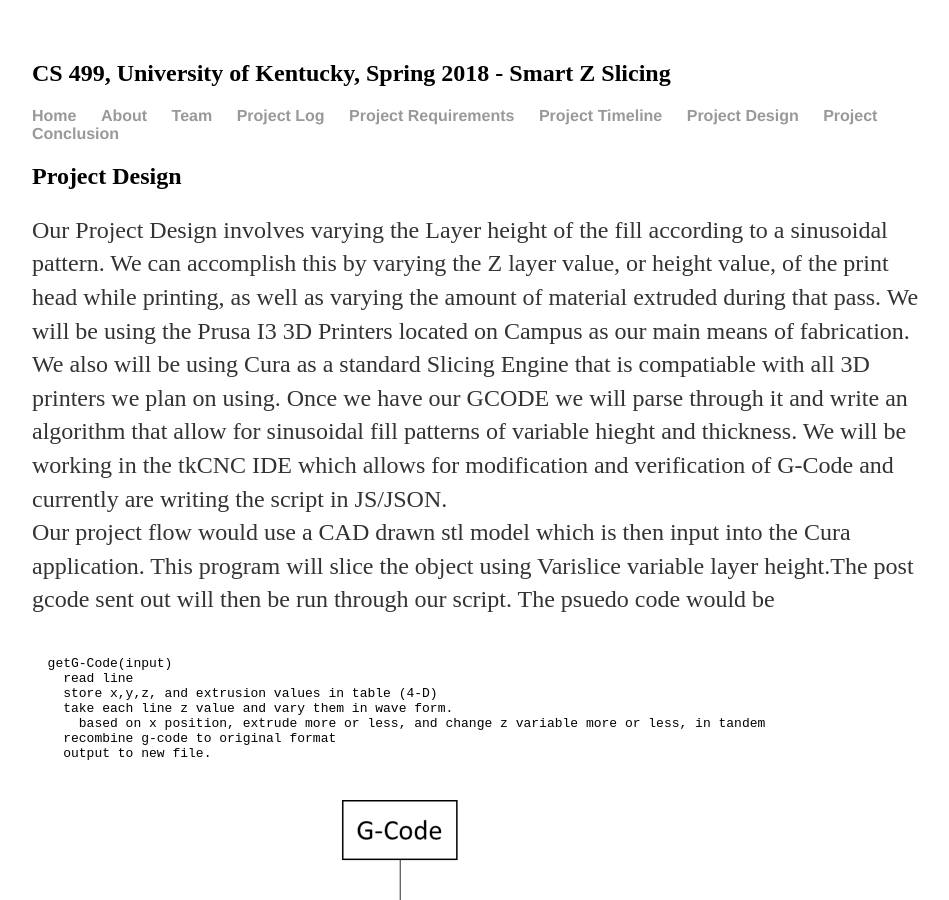
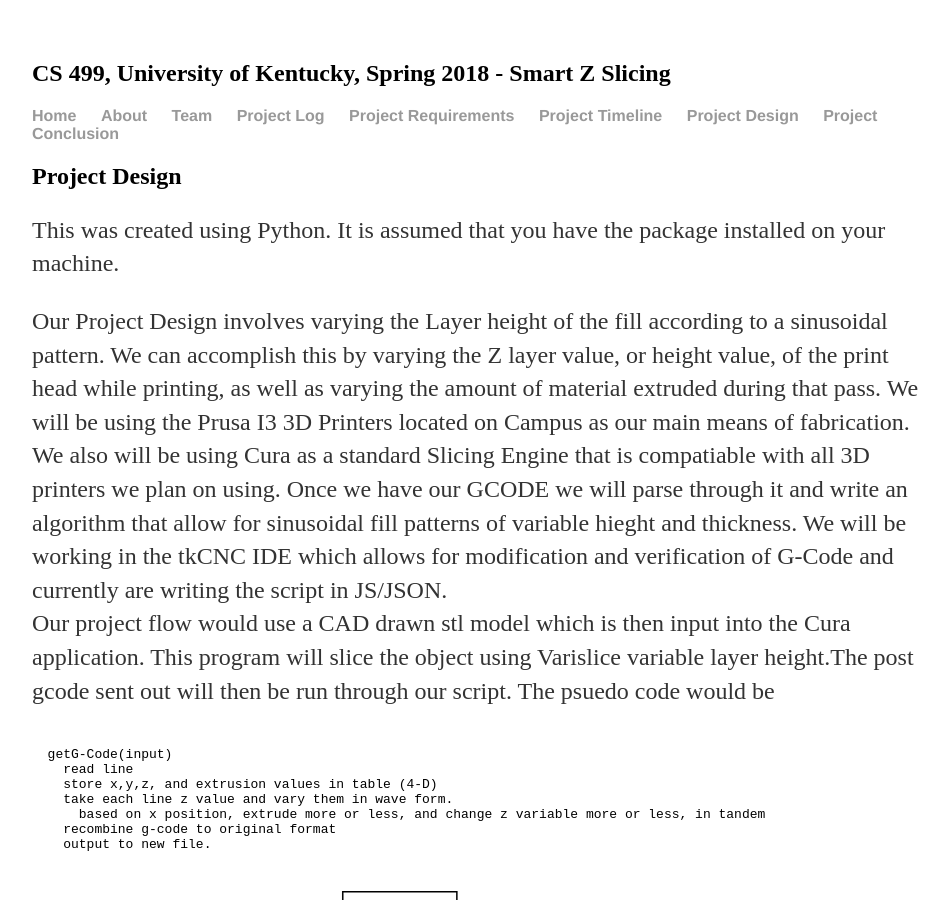
Before and after one commit to mamu235/CS-499-smart-slicing, a Jekyll site: the page built from design.html, in a window 1280 px wide and 900 px high. Shown: the whole window, without its empty margins (160-1109 px from the left). Built offline with Jekyll 4.4.1, drawn with Linux system fonts in a browser that asks for light colours.

Commit message:
updated design

```diff
--- a/design.html
+++ b/design.html
@@ -4,6 +4,8 @@ title: Project Design
 ---
 
 <h2>Project Design</h2>
+
+<p>This was created using Python. It is assumed that you have the package installed on your machine.</p>
 
 <p>Our Project Design involves varying the Layer height of the fill according to a sinusoidal pattern.
 We can accomplish this by varying the Z layer value, or height value, of the print head while printing, as well as varying the amount of material extruded during that pass.
```
